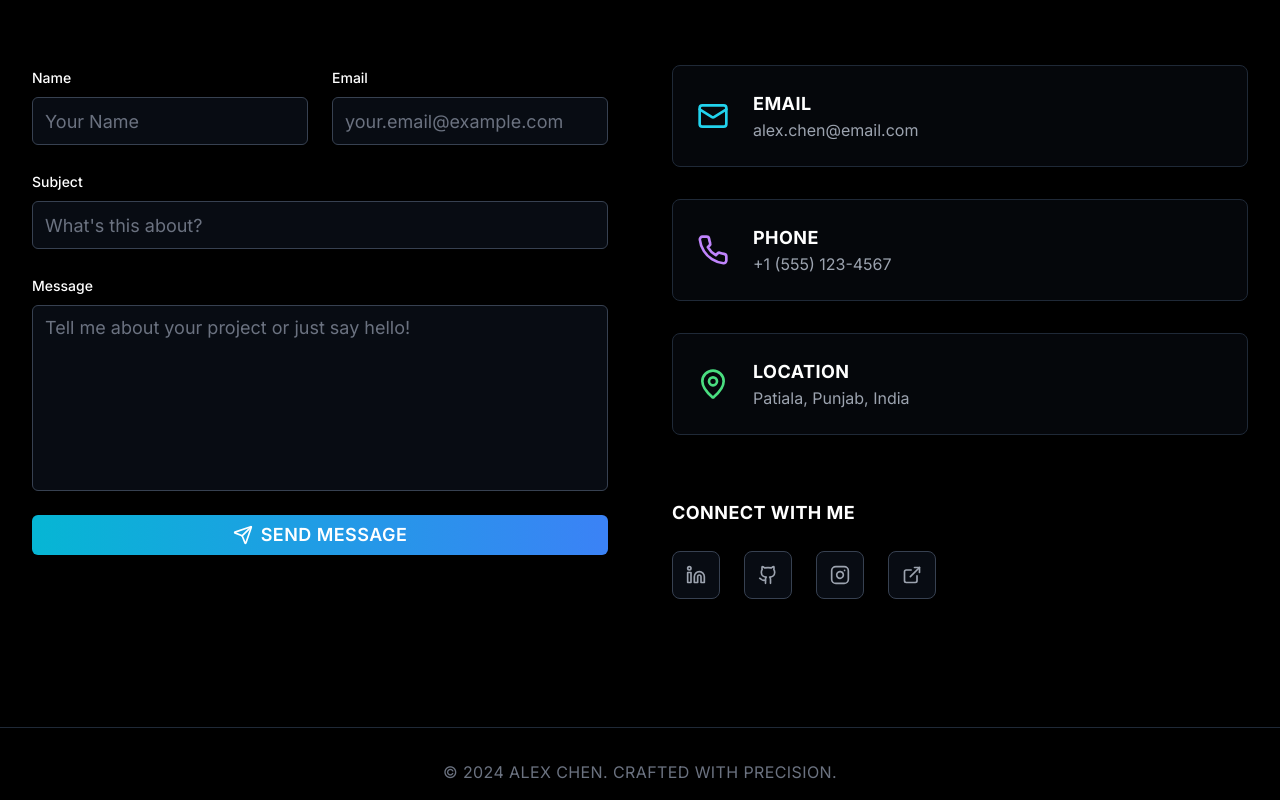
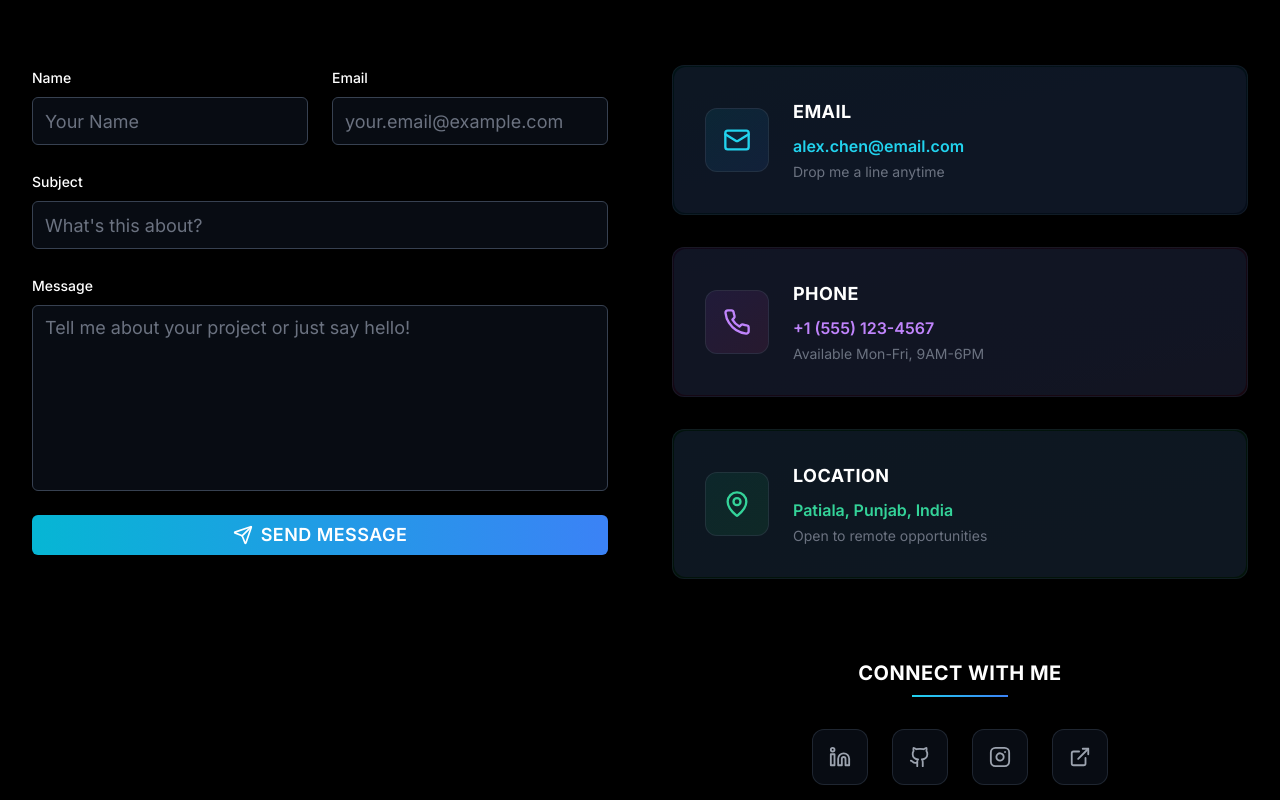
Before and after one commit to helodreamcumtrue/Portfoliodraft1, a Next.js app: page / in a window 1280 px wide. Shown: the part 5440-6240 px from the top of the page. Built offline with nearby package versions, Linux system fonts and the light colour scheme; no server answers.

Commit message:
feat: enhance "Get in Touch" with premium design
Add advanced animations, sophisticated icons, and polished visual details.

#VERCEL_SKIP

Co-authored-by: null <215877617+helodreamcumtrue@users.noreply.github.com>

```diff
--- a/app/page.tsx
+++ b/app/page.tsx
@@ -610,53 +610,153 @@ export default function CinematicPortfolio() {
                   icon: Mail,
                   title: "EMAIL",
                   content: "alex.chen@email.com",
+                  subtitle: "Drop me a line anytime",
                   color: "text-cyan-400",
+                  bgGradient: "from-cyan-500/10 to-blue-500/10",
+                  borderGradient: "from-cyan-500/30 to-blue-500/30",
+                  hoverGlow: "hover:shadow-cyan-400/20",
                 },
                 {
                   icon: Phone,
                   title: "PHONE",
                   content: "+1 (555) 123-4567",
+                  subtitle: "Available Mon-Fri, 9AM-6PM",
                   color: "text-purple-400",
+                  bgGradient: "from-purple-500/10 to-pink-500/10",
+                  borderGradient: "from-purple-500/30 to-pink-500/30",
+                  hoverGlow: "hover:shadow-purple-400/20",
                 },
                 {
                   icon: MapPin,
                   title: "LOCATION",
                   content: "Patiala, Punjab, India",
-                  color: "text-green-400",
+                  subtitle: "Open to remote opportunities",
+                  color: "text-emerald-400",
+                  bgGradient: "from-emerald-500/10 to-green-500/10",
+                  borderGradient: "from-emerald-500/30 to-green-500/30",
+                  hoverGlow: "hover:shadow-emerald-400/20",
                 },
               ].map((contact, index) => (
                 <div
                   key={index}
-                  className="flex items-center p-6 bg-gray-900/30 backdrop-blur-sm border border-gray-800 rounded-lg hover:border-cyan-400/50 transition-all duration-300 group"
+                  className={`relative group cursor-pointer overflow-hidden rounded-xl bg-gradient-to-br ${contact.bgGradient} backdrop-blur-sm border border-gray-800/50 hover:border-transparent transition-all duration-500 ${contact.hoverGlow} hover:shadow-2xl transform hover:-translate-y-2`}
                 >
-                  <contact.icon
-                    className={`${contact.color} mr-6 group-hover:scale-110 transition-transform duration-300`}
-                    size={32}
+                  {/* Gradient Border */}
+                  <div
+                    className={`absolute inset-0 bg-gradient-to-r ${contact.borderGradient} opacity-0 group-hover:opacity-100 transition-opacity duration-500 rounded-xl`}
                   />
-                  <div>
-                    <h4 className="text-white font-bold text-lg tracking-wide">{contact.title}</h4>
-                    <p className="text-gray-400">{contact.content}</p>
+                  <div className="absolute inset-[1px] bg-gray-900/80 rounded-xl" />
+
+                  {/* Content */}
+                  <div className="relative p-8 flex items-center space-x-6">
+                    {/* Icon Container */}
+                    <div
+                      className={`relative flex-shrink-0 w-16 h-16 rounded-xl bg-gradient-to-br ${contact.bgGradient} border border-gray-700/50 flex items-center justify-center group-hover:scale-110 transition-transform duration-300`}
+                    >
+                      <contact.icon
+                        className={`${contact.color} group-hover:scale-110 transition-all duration-300`}
+                        size={28}
+                      />
+                      {/* Glow effect */}
+                      <div
+                        className={`absolute inset-0 rounded-xl bg-gradient-to-br ${contact.bgGradient} opacity-0 group-hover:opacity-50 blur-xl transition-opacity duration-500`}
+                      />
+                    </div>
+
+                    {/* Text Content */}
+                    <div className="flex-1 min-w-0">
+                      <div className="flex items-center space-x-3 mb-2">
+                        <h4 className="text-white font-bold text-lg tracking-wide group-hover:text-transparent group-hover:bg-gradient-to-r group-hover:from-white group-hover:to-gray-300 group-hover:bg-clip-text transition-all duration-300">
+                          {contact.title}
+                        </h4>
+                        <div
+                          className={`w-2 h-2 rounded-full ${contact.color} opacity-60 group-hover:opacity-100 transition-opacity duration-300`}
+                        />
+                      </div>
+                      <p
+                        className={`${contact.color} font-semibold text-base mb-1 group-hover:text-white transition-colors duration-300`}
+                      >
+                        {contact.content}
+                      </p>
+                      <p className="text-gray-500 text-sm group-hover:text-gray-400 transition-colors duration-300">
+                        {contact.subtitle}
+                      </p>
+                    </div>
+
+                    {/* Arrow Icon */}
+                    <div className="flex-shrink-0 opacity-0 group-hover:opacity-100 transform translate-x-2 group-hover:translate-x-0 transition-all duration-300">
+                      <ExternalLink className={`${contact.color} w-5 h-5`} />
+                    </div>
+                  </div>
+
+                  {/* Animated Background Pattern */}
+                  <div className="absolute inset-0 opacity-0 group-hover:opacity-10 transition-opacity duration-500">
+                    <div className="absolute inset-0 bg-gradient-to-r from-transparent via-white/5 to-transparent transform -skew-x-12 translate-x-[-100%] group-hover:translate-x-[200%] transition-transform duration-1000" />
                   </div>
                 </div>
               ))}
 
               {/* Social Links */}
-              <div className="pt-8">
-                <h4 className="text-white font-bold text-lg tracking-wide mb-6">CONNECT WITH ME</h4>
-                <div className="flex space-x-6">
+              <div className="pt-12">
+                <div className="text-center mb-8">
+                  <h4 className="text-white font-bold text-xl tracking-wide mb-2">CONNECT WITH ME</h4>
+                  <div className="w-24 h-0.5 bg-gradient-to-r from-cyan-400 to-blue-500 mx-auto" />
+                </div>
+
+                <div className="flex justify-center space-x-6">
                   {[
-                    { icon: Linkedin, href: "#", color: "hover:text-blue-400" },
-                    { icon: Github, href: "#", color: "hover:text-gray-400" },
-                    { icon: Instagram, href: "#", color: "hover:text-pink-400" },
-                    { icon: ExternalLink, href: "#", color: "hover:text-cyan-400" },
+                    {
+                      icon: Linkedin,
+                      href: "#",
+                      color: "hover:text-blue-400",
+                      bgColor: "hover:bg-blue-500/10",
+                      borderColor: "hover:border-blue-400/50",
+                      name: "LinkedIn",
+                    },
+                    {
+                      icon: Github,
+                      href: "#",
+                      color: "hover:text-gray-300",
+                      bgColor: "hover:bg-gray-500/10",
+                      borderColor: "hover:border-gray-400/50",
+                      name: "GitHub",
+                    },
+                    {
+                      icon: Instagram,
+                      href: "#",
+                      color: "hover:text-pink-400",
+                      bgColor: "hover:bg-pink-500/10",
+                      borderColor: "hover:border-pink-400/50",
+                      name: "Instagram",
+                    },
+                    {
+                      icon: ExternalLink,
+                      href: "#",
+                      color: "hover:text-cyan-400",
+                      bgColor: "hover:bg-cyan-500/10",
+                      borderColor: "hover:border-cyan-400/50",
+                      name: "Portfolio",
+                    },
                   ].map((social, index) => (
-                    <a
-                      key={index}
-                      href={social.href}
-                      className={`w-12 h-12 bg-gray-900/50 border border-gray-700 rounded-lg flex items-center justify-center text-gray-400 ${social.color} transition-all duration-300 transform hover:scale-110 hover:border-cyan-400/50`}
-                    >
-                      <social.icon size={20} />
-                    </a>
+                    <div key={index} className="group relative">
+                      <a
+                        href={social.href}
+                        className={`relative w-14 h-14 bg-gray-900/50 backdrop-blur-sm border border-gray-700/50 rounded-xl flex items-center justify-center text-gray-400 ${social.color} ${social.bgColor} ${social.borderColor} transition-all duration-300 transform hover:scale-110 hover:-translate-y-1 hover:shadow-lg`}
+                      >
+                        <social.icon size={22} />
+
+                        {/* Glow effect */}
+                        <div className="absolute inset-0 rounded-xl bg-gradient-to-br from-white/5 to-transparent opacity-0 group-hover:opacity-100 transition-opacity duration-300" />
+                      </a>
+
+                      {/* Tooltip */}
+                      <div className="absolute -top-12 left-1/2 transform -translate-x-1/2 opacity-0 group-hover:opacity-100 transition-all duration-300 pointer-events-none">
+                        <div className="bg-gray-900 text-white text-xs px-3 py-1 rounded-lg border border-gray-700 whitespace-nowrap">
+                          {social.name}
+                          <div className="absolute top-full left-1/2 transform -translate-x-1/2 w-0 h-0 border-l-4 border-r-4 border-t-4 border-transparent border-t-gray-900" />
+                        </div>
+                      </div>
+                    </div>
                   ))}
                 </div>
               </div>
```
